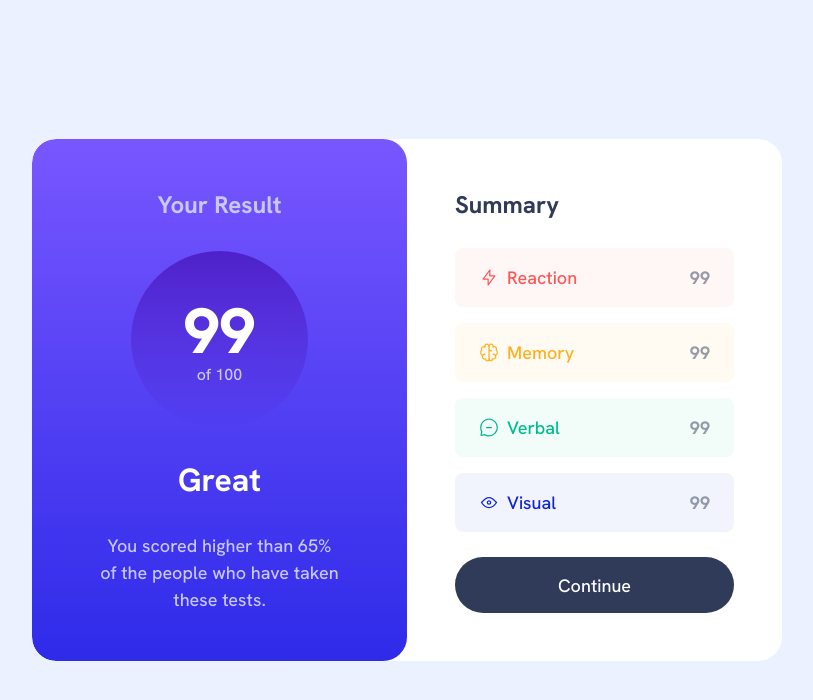
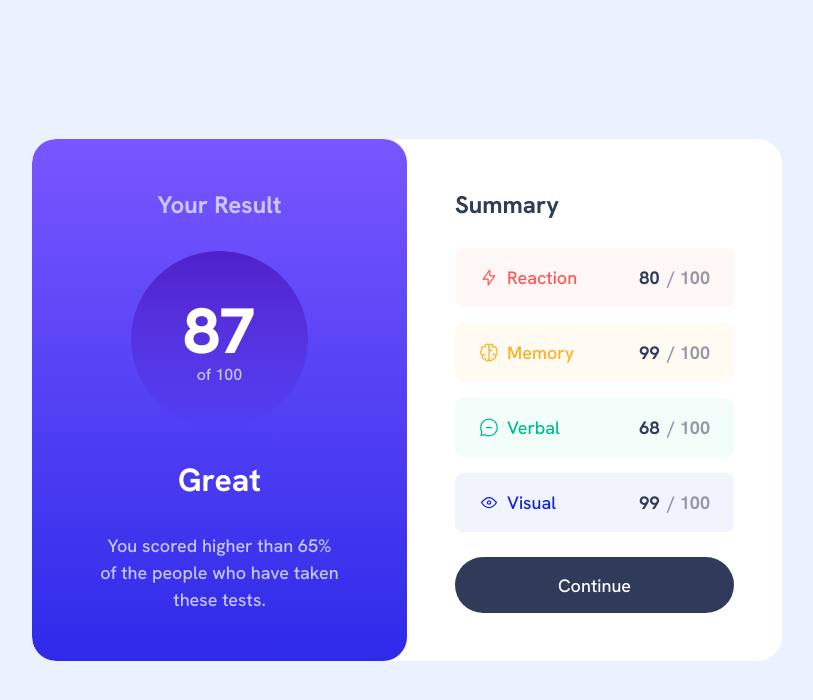
Before and after one commit to lineroml/frontend-mentor-results-summary-component-solution, a plain HTML site: page index.html in a window 1280 px wide. Shown: the whole page, without its empty margins (233-1046 px from the left). Drawn offline with Linux system fonts and the light colour scheme.

Commit message:
fix: change scores in data.json and initialize result display in index.html, also added catch in case of errors

```diff
--- a/data.json
+++ b/data.json
@@ -1,7 +1,7 @@
 [
   {
     "category": "Reaction",
-    "score": 99,
+    "score": 80,
     "icon": "./assets/images/icon-reaction.svg"
   },
   {
@@ -11,7 +11,7 @@
   },
   {
     "category": "Verbal",
-    "score": 99,
+    "score": 68,
     "icon": "./assets/images/icon-verbal.svg"
   },
   {
--- a/index.html
+++ b/index.html
@@ -23,7 +23,7 @@
       <div class="results__primary_section">
         <h1>Your Result</h1>
         <div class="results__value-container">
-          <div class="results__value"></div>
+          <div class="results__value">0</div>
           of 100
         </div>
         <span class="results__word_result">Great</span>
@@ -36,25 +36,25 @@
             <div class="results_summary-item__catname">
               <img src="assets/images/icon-reaction.svg" alt="" /> <span>Reaction</span>
             </div>
-            <strong><span>/ 100</span></strong>
+            <strong>0<span>/ 100</span></strong>
           </li>
           <li data-category="memory" class="results__summary-item">
             <div class="results_summary-item__catname">
               <img src="assets/images/icon-memory.svg" alt="" /> <span>Memory</span>
             </div>
-            <strong><span>/ 100</span></strong>
+            <strong>0<span>/ 100</span></strong>
           </li>
           <li data-category="verbal" class="results__summary-item">
             <div class="results_summary-item__catname">
               <img src="assets/images/icon-verbal.svg" alt="" /> <span>Verbal</span>
             </div>
-            <strong><span>/ 100</span></strong>
+            <strong>0<span>/ 100</span></strong>
           </li>
           <li data-category="visual" class="results__summary-item">
             <div class="results_summary-item__catname">
               <img src="assets/images/icon-visual.svg" alt="" /> <span>Visual</span>
             </div>
-            <strong><span>/ 100</span></strong>
+            <strong>0<span>/ 100</span></strong>
           </li>
         </ul>
         <button type="button">Continue</button>
--- a/script.js
+++ b/script.js
@@ -11,4 +11,7 @@ fetch('data.json')
     const average = result / data.length;
     const resultElement = document.querySelector('.results__value');
     resultElement.textContent = Math.round(average);
+  })
+  .catch((error) => {
+    console.error('Error fetching data:', error);
   });
```
